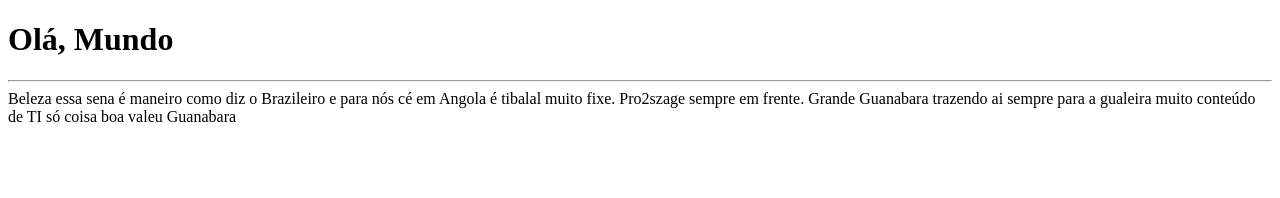
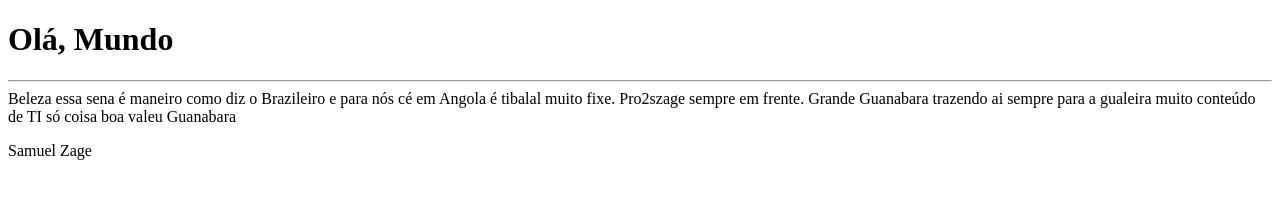
Before and after one commit to pro2szage/Ola-Mundo, a plain HTML site: page site-exemplo/index.html in a window 1280 px wide. Drawn offline with Linux system fonts and the light colour scheme.

Commit message:
Alterar o arquivo principal

```diff
--- a/site-exemplo/index.html
+++ b/site-exemplo/index.html
@@ -12,6 +12,7 @@
         <hr>
         Beleza essa sena é maneiro como diz o Brazileiro e para nós cé em Angola é tibalal muito fixe. Pro2szage sempre em frente. Grande Guanabara trazendo ai sempre para a gualeira muito conteúdo de TI só coisa boa valeu Guanabara
     </p>
+    <p>Samuel Zage </p>
 
 </body>
 </html>
```
